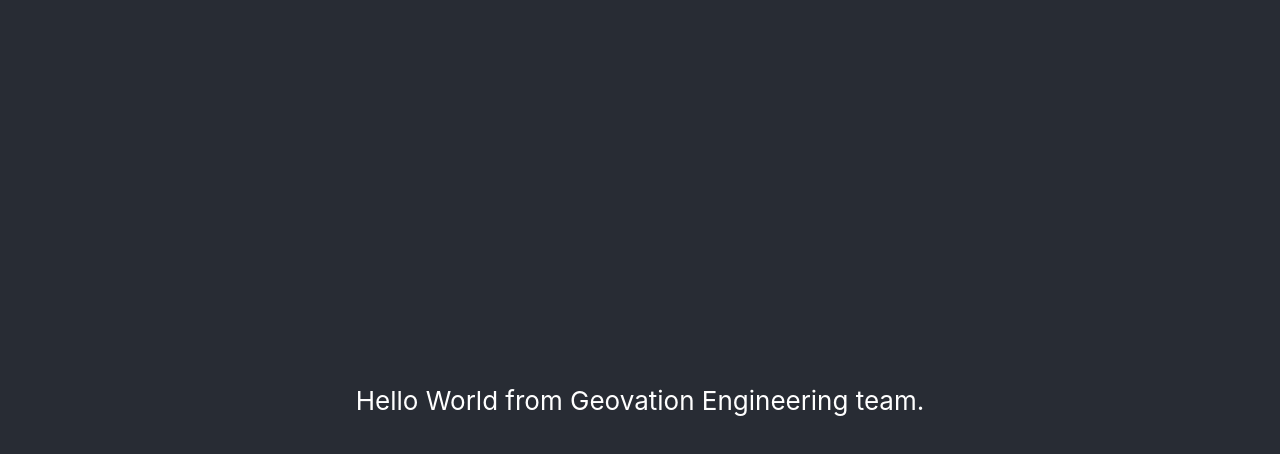
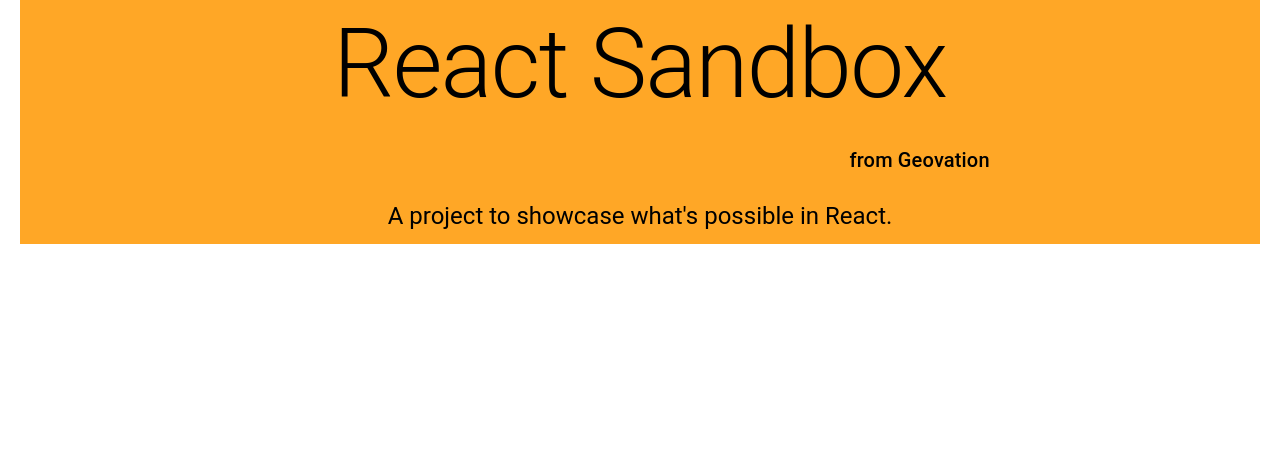
Before and after one commit to Geovation/react-sandbox, a React (Create React App) app: page / in a window 1280 px wide. Shown: the top 454 px of the page. Built offline with nearby package versions, Linux system fonts and the light colour scheme.

Commit message:
Add material ui + basic home page (#36)
Co-authored-by: Joy Shan-Chun Kuo <shanchun.kuo@geovation.uk>

```diff
--- a/package.json
+++ b/package.json
@@ -3,6 +3,8 @@
   "version": "0.1.0",
   "private": true,
   "dependencies": {
+    "@material-ui/core": "^4.12.2",
+    "@material-ui/icons": "^4.11.2",
     "@testing-library/jest-dom": "^5.14.1",
     "@testing-library/react": "^11.2.7",
     "@testing-library/user-event": "^12.8.3",
--- a/public/index.html
+++ b/public/index.html
@@ -1,14 +1,13 @@
 <!DOCTYPE html>
 <html lang="en">
+
 <head>
   <meta charset="utf-8" />
   <link rel="icon" href="%PUBLIC_URL%/favicon.ico" />
   <meta name="viewport" content="width=device-width, initial-scale=1" />
   <meta name="theme-color" content="#000000" />
-    <meta
-      name="description"
-      content="React SPA sandbox from Geovation"
-    />
+  <meta name="description" content="React SPA sandbox from Geovation" />
+  <meta name="viewport" content="minimum-scale=1, initial-scale=1, width=device-width" />
   <link rel="apple-touch-icon" href="%PUBLIC_URL%/logo192.png" />
   <!--
       manifest.json provides metadata used when your web app is installed on a
@@ -26,6 +25,7 @@
     -->
   <title>React Sandbox</title>
 </head>
+
 <body>
   <noscript>You need to enable JavaScript to run this app.</noscript>
   <div id="root"></div>
@@ -40,4 +40,5 @@
       To create a production bundle, use `npm run build` or `yarn build`.
     -->
 </body>
+
 </html>
--- a/src/App.css
+++ /dev/null
@@ -1,14 +0,0 @@
-.App {
-  text-align: center;
-}
-
-.App-header {
-  background-color: #282c34;
-  min-height: 100vh;
-  display: flex;
-  flex-direction: column;
-  align-items: center;
-  justify-content: center;
-  font-size: calc(10px + 2vmin);
-  color: white;
-}
--- a/src/App.js
+++ b/src/App.js
@@ -1,12 +1,23 @@
-import "./App.css";
+import { Container, Grid } from "@material-ui/core";
+import HomePage from "./components/home-page";
+import { useTheme } from "@material-ui/core/styles";
 
 function App() {
+  const theme = useTheme();
+
   return (
-    <div className="App">
-      <header className="App-header">
-        Hello World from Geovation Engineering team.
-      </header>
-    </div>
+    <Container maxWidth="lg">
+      <Grid
+        container
+        direction="column"
+        justifyContent="center"
+        alignItems="center"
+        spacing={3}
+        style={{ backgroundColor: "#ffa726" }}
+      >
+        <HomePage />
+      </Grid>
+    </Container>
   );
 }
 
--- /dev/null
+++ b/src/components/home-page.js
@@ -0,0 +1,26 @@
+import { Fragment } from "react";
+import { Grid, Typography } from "@material-ui/core";
+
+function HomePage() {
+  return (
+    <Fragment>
+      <Grid item>
+        <Typography variant="h1">React Sandbox</Typography>
+      </Grid>
+
+      <Grid item container lg={7} justifyContent="flex-end">
+        <Grid item>
+          <Typography variant="h6">from Geovation</Typography>
+        </Grid>
+      </Grid>
+
+      <Grid item>
+        <Typography variant="h5">
+          A project to showcase what's possible in React.
+        </Typography>
+      </Grid>
+    </Fragment>
+  );
+}
+
+export default HomePage;
--- a/src/index.css
+++ /dev/null
@@ -1,13 +0,0 @@
-body {
-  margin: 0;
-  font-family: -apple-system, BlinkMacSystemFont, 'Segoe UI', 'Roboto', 'Oxygen',
-    'Ubuntu', 'Cantarell', 'Fira Sans', 'Droid Sans', 'Helvetica Neue',
-    sans-serif;
-  -webkit-font-smoothing: antialiased;
-  -moz-osx-font-smoothing: grayscale;
-}
-
-code {
-  font-family: source-code-pro, Menlo, Monaco, Consolas, 'Courier New',
-    monospace;
-}
```
Also changed, not shown: src/index.js (+5 -6 lines), src/theme.js (added, +21 -0 lines), 1 other file (tests, documents, lock files or other folders). Lines whose indentation alone changed are shown as unchanged.
